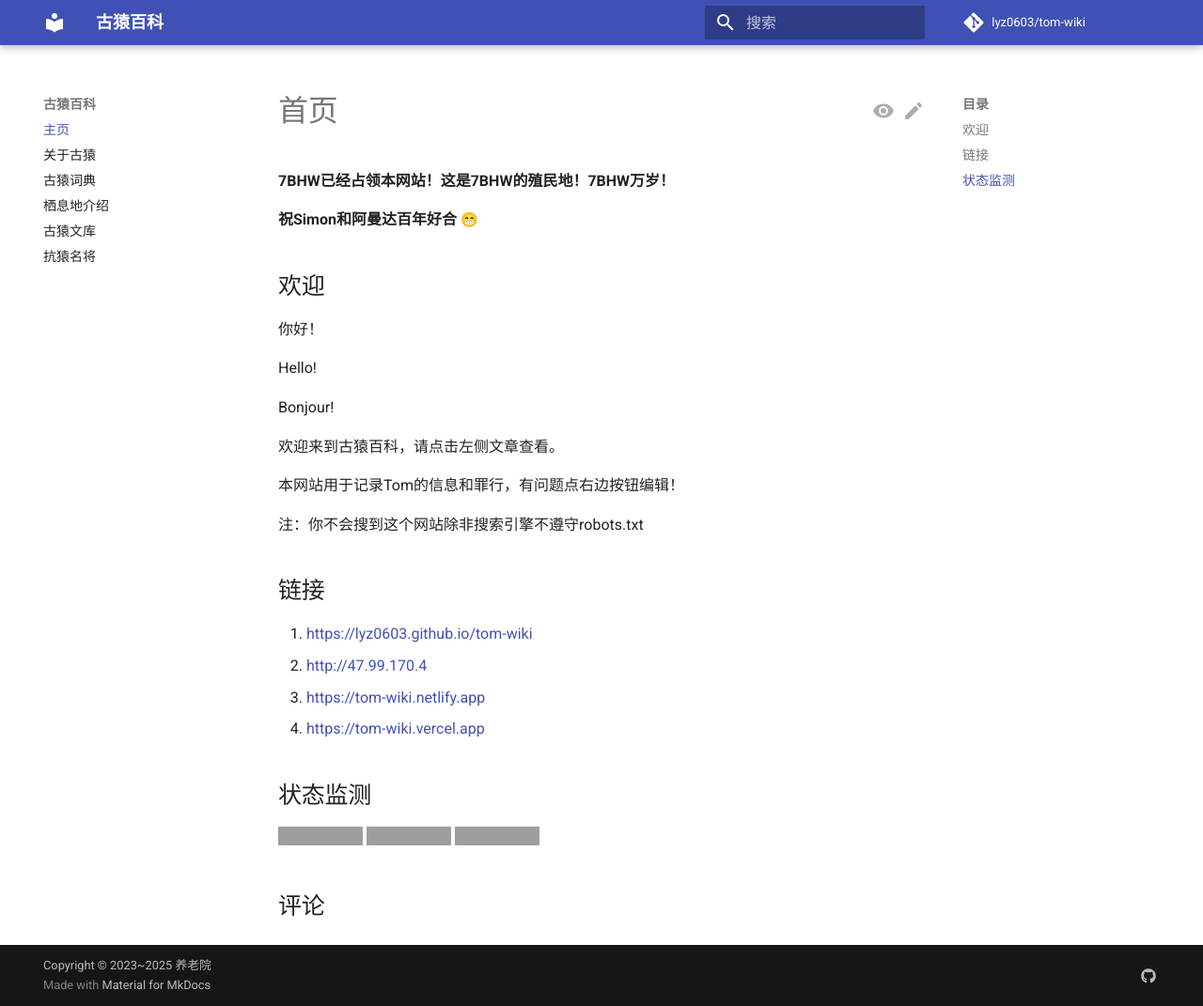
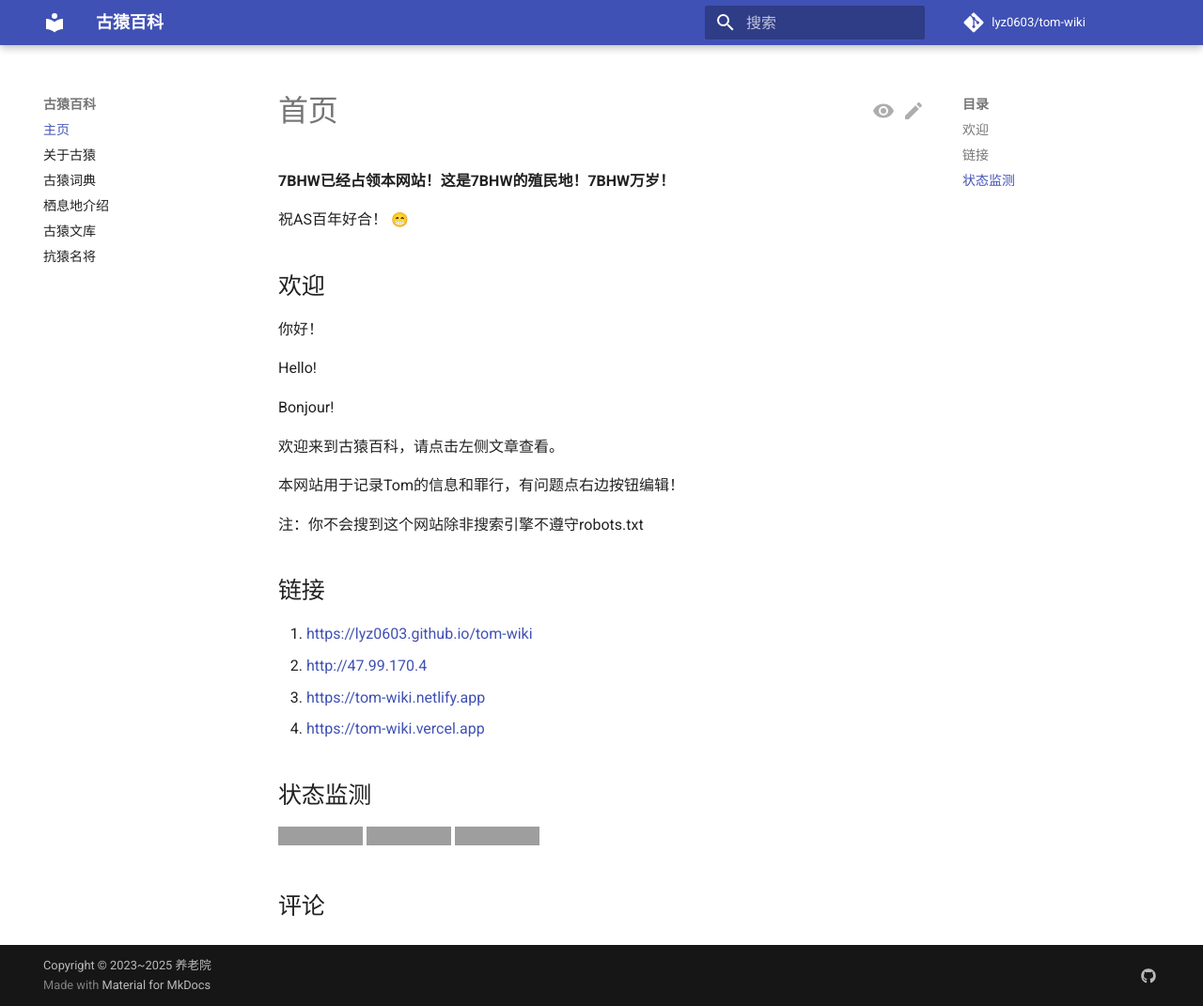
Before and after one commit to lyz0603/tom-wiki, an MkDocs documentation site: the page built from docs/index.md, in a window 1280 px wide and 1071 px high. Shown: the whole window at 94% size. Built offline with MkDocs 1.6.1 and Material for MkDocs 9.7.7, drawn with Linux system fonts in a browser that asks for light colours; emoji names are drawn with the system emoji font; comment, search, counter and statistics services are not loaded; grey boxes are pictures that could not be loaded.

Commit message:
修改表述

```diff
--- a/docs/index.md
+++ b/docs/index.md
@@ -6,7 +6,7 @@ comments: true
 
 **7BHW已经占领本网站！这是7BHW的殖民地！7BHW万岁！**
 
-**祝Simon和阿曼达百年好合** :grin:
+祝AS百年好合！ :grin:
 
 ## 欢迎
 
```
